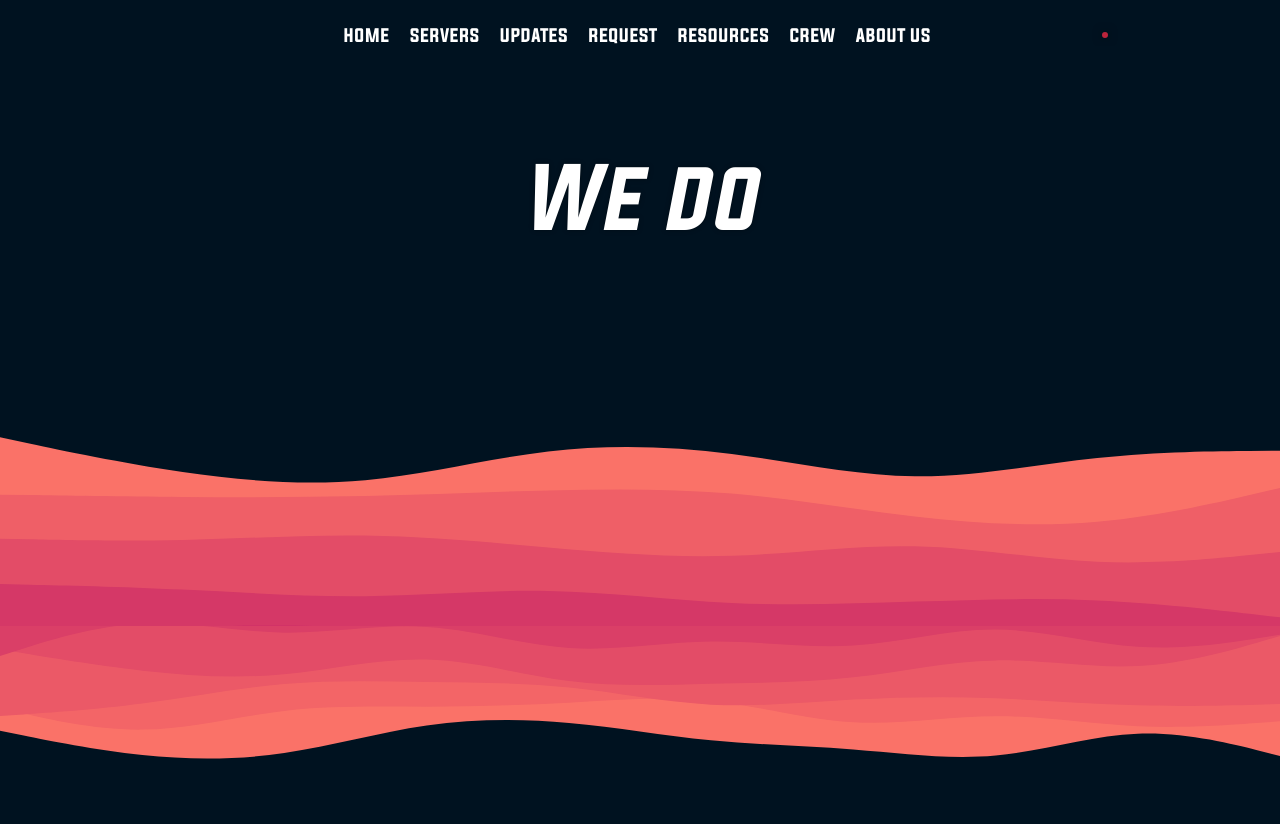
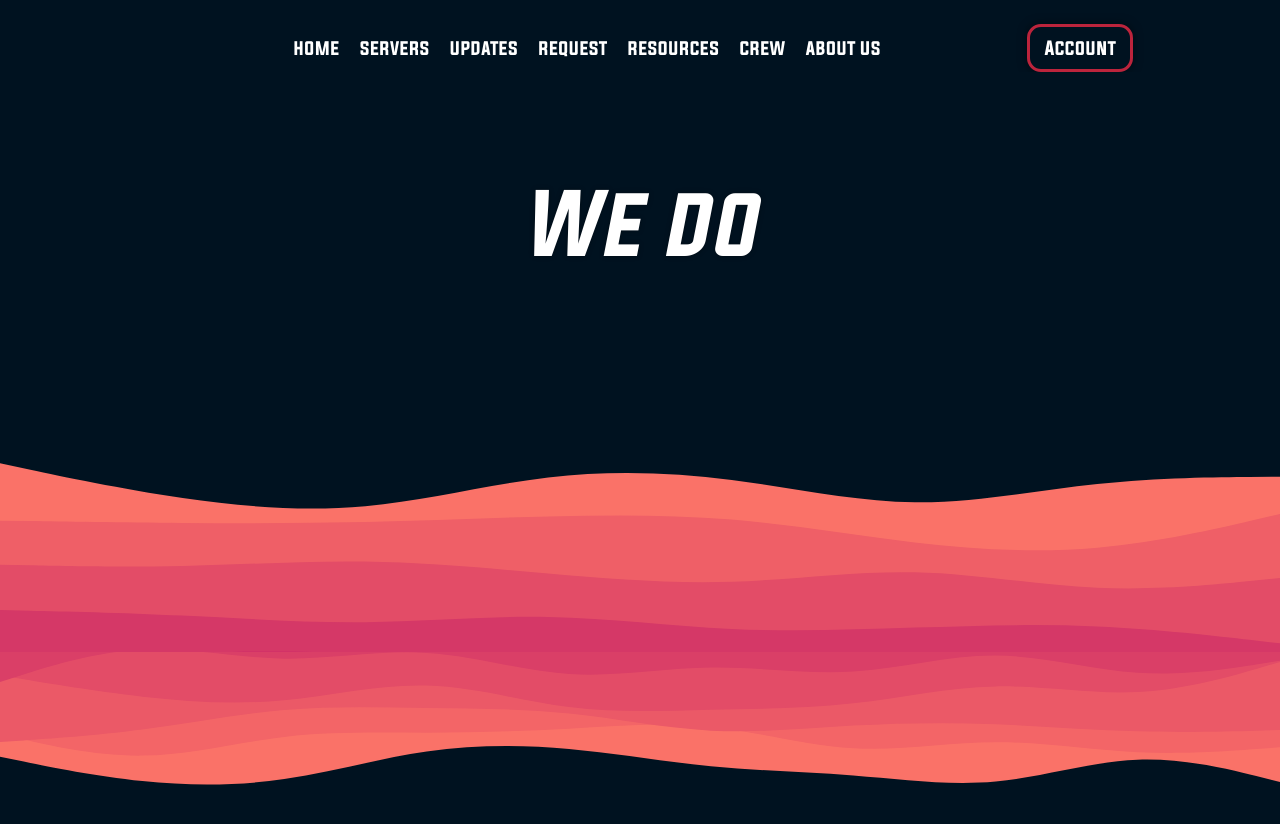
Before and after one commit to Danushka-Madushan/power-of-noobs, a plain HTML site: page index.html in a window 1280 px wide. Shown: the top 824 px of the page. Drawn offline with Linux system fonts and the light colour scheme.

Commit message:
update index.html

```diff
--- a/index.html
+++ b/index.html
@@ -1,5 +1,6 @@
 <!DOCTYPE html>
 <html lang="en">
+
 <head>
     <meta charset="UTF-8">
     <meta http-equiv="X-UA-Compatible" content="IE=edge">
@@ -8,6 +9,7 @@
     <script src="./js/jquery-3.6.3.min.js"></script>
     <link rel="stylesheet" href="./css/style.css">
 </head>
+
 <body>
     <div class="layout">
         <header class="nav-bar">
@@ -21,7 +23,11 @@
                 <span class="nav-item" id="about">Crew</span>
                 <span class="nav-item" id="about">About Us</span>
             </div>
-            <div class="nav-account"></div>
+            <div class="nav-account">
+                <div class="acc-container">
+                    <span class="u-name">Account</span>
+                </div>
+            </div>
         </header>
         <section class="opening-section wave upper-layer-1">
             <div class="opening">
@@ -39,6 +45,7 @@
     </div>
     <script src="./js/index.js"></script>
 </body>
+
 </html>
 
 <!--
```
